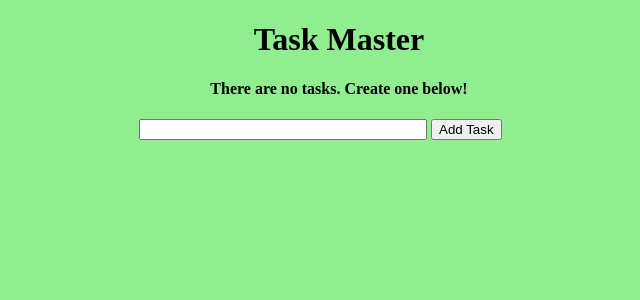
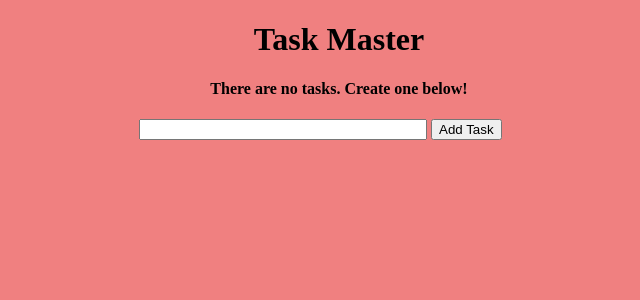
Before and after one commit to SACHINHS04/TASKMASTER, a Flask app: page / in a window 1280 px wide. Shown: the top 300 px of the page, without its empty margins (301-941 px from the left). Run offline with Flask 2, Linux system fonts and the light colour scheme; data that the repository does not hold is empty.

Commit message:
Update main.css

```diff
--- a/static/css/main.css
+++ b/static/css/main.css
@@ -1,7 +1,7 @@
 body, html {
     margin: 0;
     font-family:'Times New Roman', sans-serif;
-    background-color: lightgreen  ;
+    background-color: lightcoral  ;
 }
 
 .content {
```
